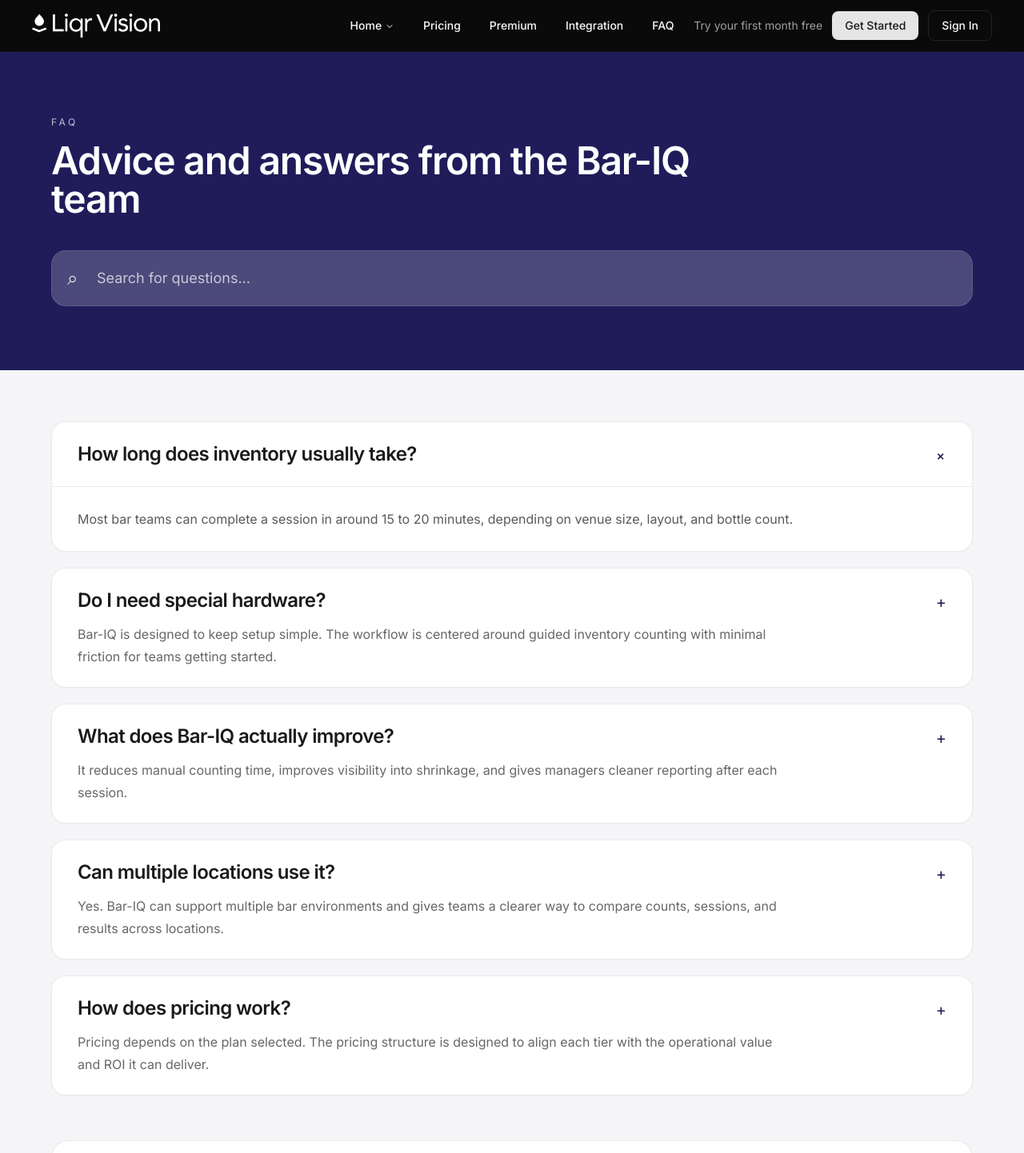
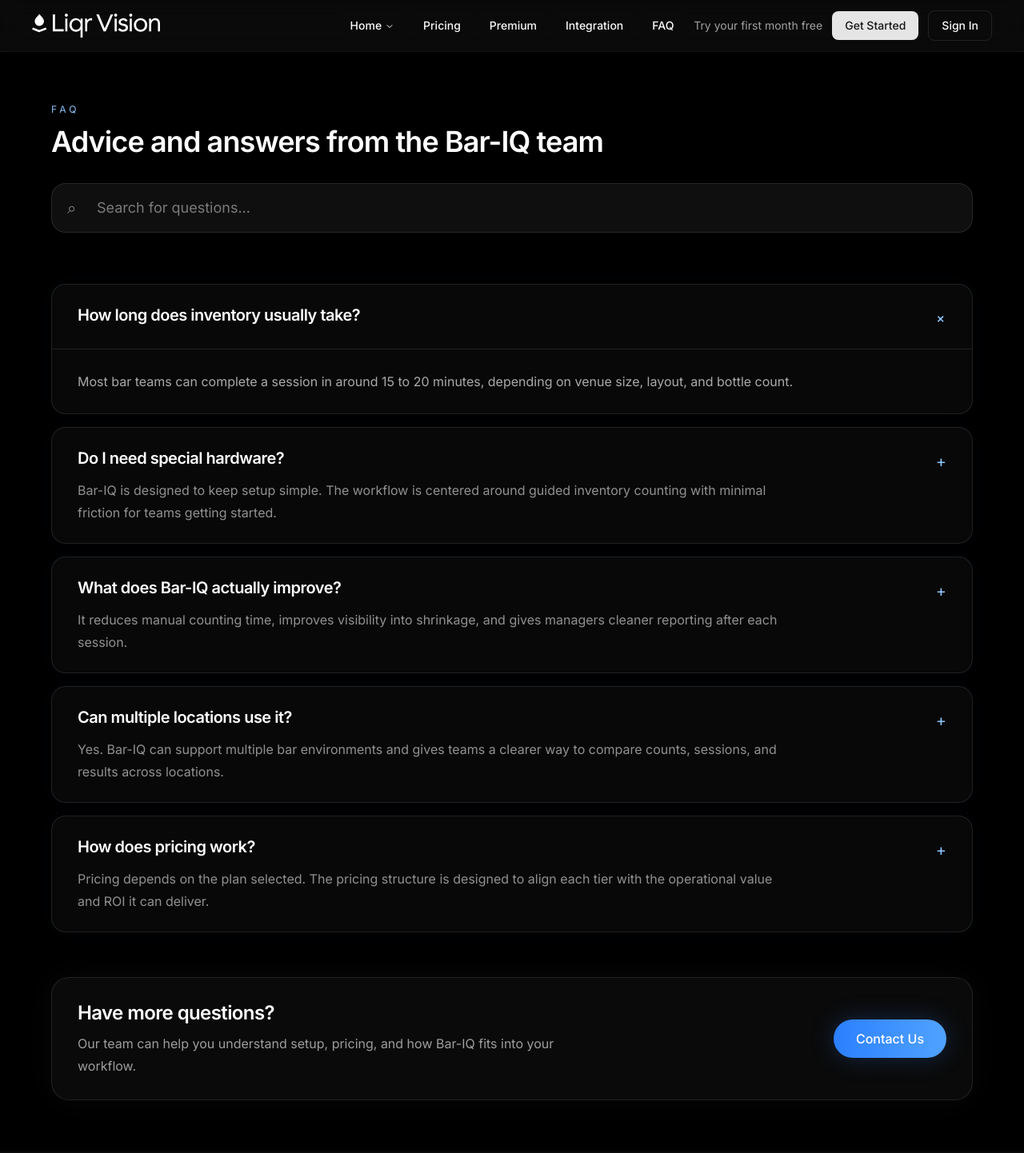
Before and after one commit to colewortman/UNO-Capstone, a Next.js app in the folder web/: page /UNO-Capstone/faq in a window 1280 px wide. Shown: the top 1442 px of the page at 80% size. Built offline with nearby package versions, Linux system fonts and the light colour scheme.

Commit message:
Refactor FAQ section styles and structure

```diff
--- a/web/app/faq/page.tsx
+++ b/web/app/faq/page.tsx
@@ -47,21 +47,21 @@
   }, [query]);
 
   return (
-    <section id="faq" className="bg-[#f5f5f7] text-[#111111]">
-      {/* Top help-center style header */}
-      <div className="bg-[#201c5a] px-4 py-12 sm:px-6 sm:py-14 md:px-10 md:py-16 lg:px-16 lg:py-20">
+    <section id="faq" className="bg-black text-white">
+      {/* Header */}
+      <div className="px-4 py-10 sm:px-6 sm:py-12 md:px-10 md:py-14 lg:px-16 lg:py-16">
         <div className="mx-auto max-w-7xl">
-          <div className="max-w-4xl">
-            <p className="mb-4 text-xs uppercase tracking-[0.3em] text-white/70">
+          <div className="max-w-5xl">
+            <p className="mb-3 text-[11px] uppercase tracking-[0.35em] text-blue-300 sm:text-xs">
               FAQ
             </p>
 
-            <h2 className="text-3xl font-semibold tracking-tight text-white sm:text-4xl md:text-5xl">
+            <h2 className="text-3xl font-semibold tracking-tight text-white sm:text-4xl lg:whitespace-nowrap">
               Advice and answers from the Bar-IQ team
             </h2>
           </div>
 
-          <div className="mt-8 sm:mt-10">
+          <div className="mt-6 sm:mt-8">
             <div className="relative">
               <input
                 type="text"
@@ -71,10 +71,9 @@
                   setOpenIndex(0);
                 }}
                 placeholder="Search for questions..."
-                className="w-full rounded-2xl border border-white/10 bg-white/20 px-5 py-4 pl-14 text-base text-white outline-none backdrop-blur-sm placeholder:text-white/70 focus:border-white/25 focus:bg-white/25 sm:py-5 sm:text-lg"
+                className="w-full rounded-2xl border border-white/10 bg-white/[0.06] px-5 py-4 pl-14 text-base text-white outline-none transition placeholder:text-white/45 focus:border-blue-300/50 focus:bg-white/[0.08] sm:text-lg"
               />
-
-              <span className="pointer-events-none absolute left-5 top-1/2 -translate-y-1/2 text-2xl text-white/85">
+              <span className="pointer-events-none absolute left-5 top-1/2 -translate-y-1/2 text-xl text-white/50">
                 ⌕
               </span>
             </div>
@@ -82,43 +81,43 @@
         </div>
       </div>
 
-      {/* FAQ cards */}
-      <div className="px-4 py-10 sm:px-6 sm:py-12 md:px-10 md:py-14 lg:px-16 lg:py-16">
+      {/* FAQ Cards */}
+      <div className="px-4 pb-10 sm:px-6 sm:pb-12 md:px-10 md:pb-14 lg:px-16 lg:pb-16">
         <div className="mx-auto max-w-7xl">
           {filteredFaqs.length === 0 ? (
-            <div className="rounded-2xl border border-black/8 bg-white px-6 py-8 text-base text-black/60 shadow-sm">
+            <div className="rounded-2xl border border-white/10 bg-white/[0.03] px-6 py-8 text-white/60">
               No matching questions found.
             </div>
           ) : (
-            <div className="space-y-5">
+            <div className="space-y-4">
               {filteredFaqs.map((item, index) => {
                 const isOpen = openIndex === index;
 
                 return (
                   <div
                     key={`${item.question}-${index}`}
-                    className="overflow-hidden rounded-2xl border border-black/8 bg-white shadow-[0_1px_2px_rgba(0,0,0,0.03)] transition"
+                    className="overflow-hidden rounded-2xl border border-white/10 bg-white/[0.03] shadow-[0_0_30px_rgba(59,130,246,0.03)]"
                   >
                     <button
                       onClick={() =>
                         setOpenIndex((prev) => (prev === index ? null : index))
                       }
-                      className="flex w-full items-start justify-between gap-4 px-5 py-5 text-left sm:px-6 sm:py-6 md:px-8"
+                      className="flex w-full items-start justify-between gap-4 px-5 py-5 text-left transition hover:bg-white/[0.02] sm:px-6 sm:py-6 md:px-8"
                     >
                       <div className="min-w-0">
-                        <h3 className="text-xl font-semibold tracking-tight text-[#1a1a1a] sm:text-2xl">
+                        <h3 className="text-lg font-semibold tracking-tight text-white sm:text-xl">
                           {item.question}
                         </h3>
 
                         {!isOpen && (
-                          <p className="mt-3 max-w-4xl text-sm leading-7 text-black/60 sm:text-base">
+                          <p className="mt-3 max-w-4xl text-sm leading-7 text-white/55 sm:text-base">
                             {item.answer}
                           </p>
                         )}
                       </div>
 
                       <span
-                        className={`mt-1 shrink-0 text-xl text-[#201c5a] transition-transform duration-300 ${
+                        className={`mt-1 shrink-0 text-xl text-blue-300 transition-transform duration-300 ${
                           isOpen ? "rotate-45" : "rotate-0"
                         }`}
                       >
@@ -129,12 +128,12 @@
                     <div
                       className={`overflow-hidden transition-all duration-300 ${
                         isOpen
-                          ? "max-h-96 border-t border-black/8 opacity-100"
+                          ? "max-h-96 border-t border-white/10 opacity-100"
                           : "max-h-0 opacity-0"
                       }`}
                     >
                       <div className="px-5 py-5 sm:px-6 sm:py-6 md:px-8">
-                        <p className="max-w-4xl text-sm leading-7 text-black/65 sm:text-base sm:leading-8">
+                        <p className="max-w-4xl text-sm leading-7 text-white/65 sm:text-base sm:leading-8">
                           {item.answer}
                         </p>
                       </div>
@@ -145,14 +144,14 @@
             </div>
           )}
 
-          {/* Keep your bottom banner */}
+          {/* Bottom banner */}
           <div className="mt-10 sm:mt-12 md:mt-14">
-            <div className="flex flex-col gap-5 rounded-3xl border border-black/8 bg-white px-5 py-5 shadow-[0_1px_2px_rgba(0,0,0,0.03)] sm:px-6 sm:py-6 md:flex-row md:items-center md:justify-between md:px-8 md:py-7">
+            <div className="flex flex-col gap-5 rounded-3xl border border-white/10 bg-white/[0.04] px-5 py-5 shadow-[0_0_40px_rgba(255,255,255,0.03)] backdrop-blur-sm sm:px-6 sm:py-6 md:flex-row md:items-center md:justify-between md:px-8 md:py-7">
               <div>
-                <h3 className="text-xl font-semibold tracking-tight text-[#111111] sm:text-2xl">
+                <h3 className="text-xl font-semibold tracking-tight text-white sm:text-2xl">
                   Have more questions?
                 </h3>
-                <p className="mt-2 max-w-2xl text-sm leading-7 text-black/60 sm:text-base">
+                <p className="mt-2 max-w-2xl text-sm leading-7 text-white/60 sm:text-base">
                   Our team can help you understand setup, pricing, and how
                   Bar-IQ fits into your workflow.
                 </p>
@@ -160,7 +159,7 @@
 
               <a
                 href="/contact"
-                className="inline-flex items-center justify-center rounded-full bg-[#201c5a] px-6 py-3 text-sm font-medium text-white transition hover:opacity-95 sm:px-7 sm:text-base"
+                className="inline-flex items-center justify-center rounded-full bg-gradient-to-r from-blue-500 to-blue-400 px-6 py-3 text-sm font-medium text-white shadow-[0_0_30px_rgba(59,130,246,0.25)] transition hover:scale-[1.01] sm:px-7 sm:text-base"
               >
                 Contact Us
               </a>
```
